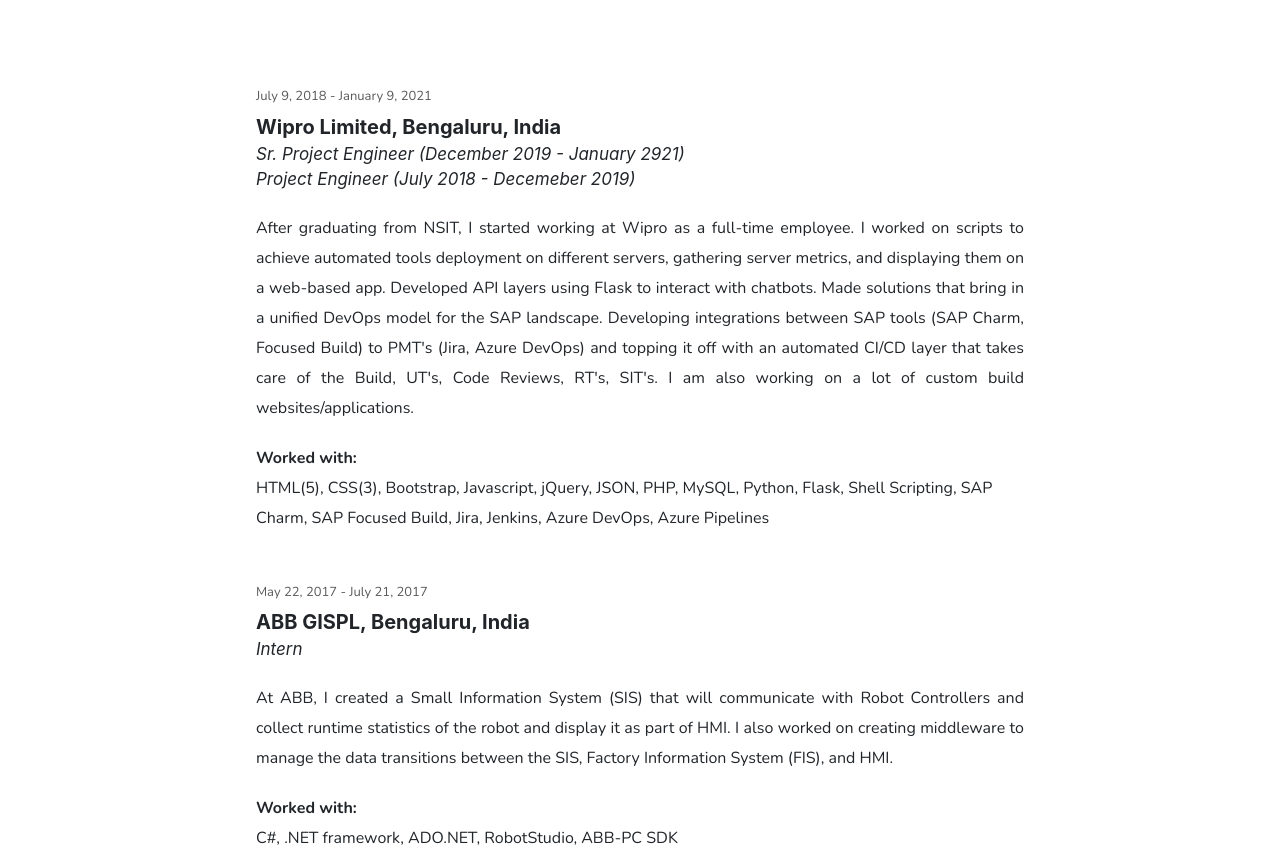
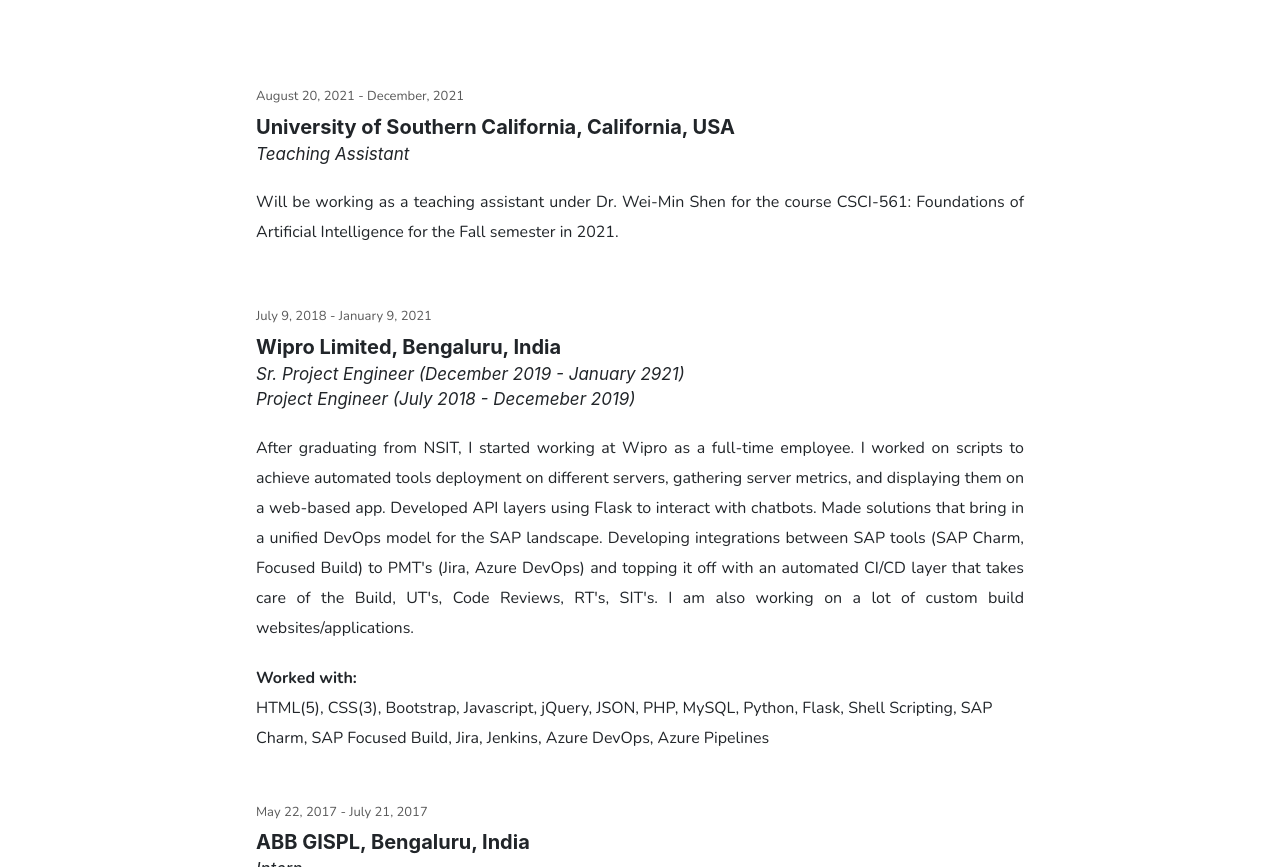
Before and after one commit to gautam17pranjal/gautam17, a plain HTML site: page cv.html in a window 1280 px wide. Shown: the part 1388-2255 px from the top of the page. Drawn offline with nearby package versions, Linux system fonts and the light colour scheme.

Commit message:
Added exp TA

```diff
--- a/cv.html
+++ b/cv.html
@@ -102,6 +102,19 @@
             </div>
             <div class="row work-details">
                 <div class="col-12">
+                    <div class="work">
+                        <div class="date">August 20, 2021 - December, 2021</div>
+                        <div class="company">University of Southern California, California, USA</div>
+                        <div class="role">
+                            Teaching Assistant
+                        </div>
+                        <div class="work-info">
+                            <div class="info-pts">
+                                Will be working as a teaching assistant under Dr. Wei-Min Shen for the course CSCI-561: Foundations of Artificial Intelligence for
+                                the Fall semester in 2021.
+                            </div>
+                        </div>
+                    </div>
                     <div class="work">
                         <div class="date">July 9, 2018 - January 9, 2021</div>
                         <div class="company">Wipro Limited, Bengaluru, India</div>
```
